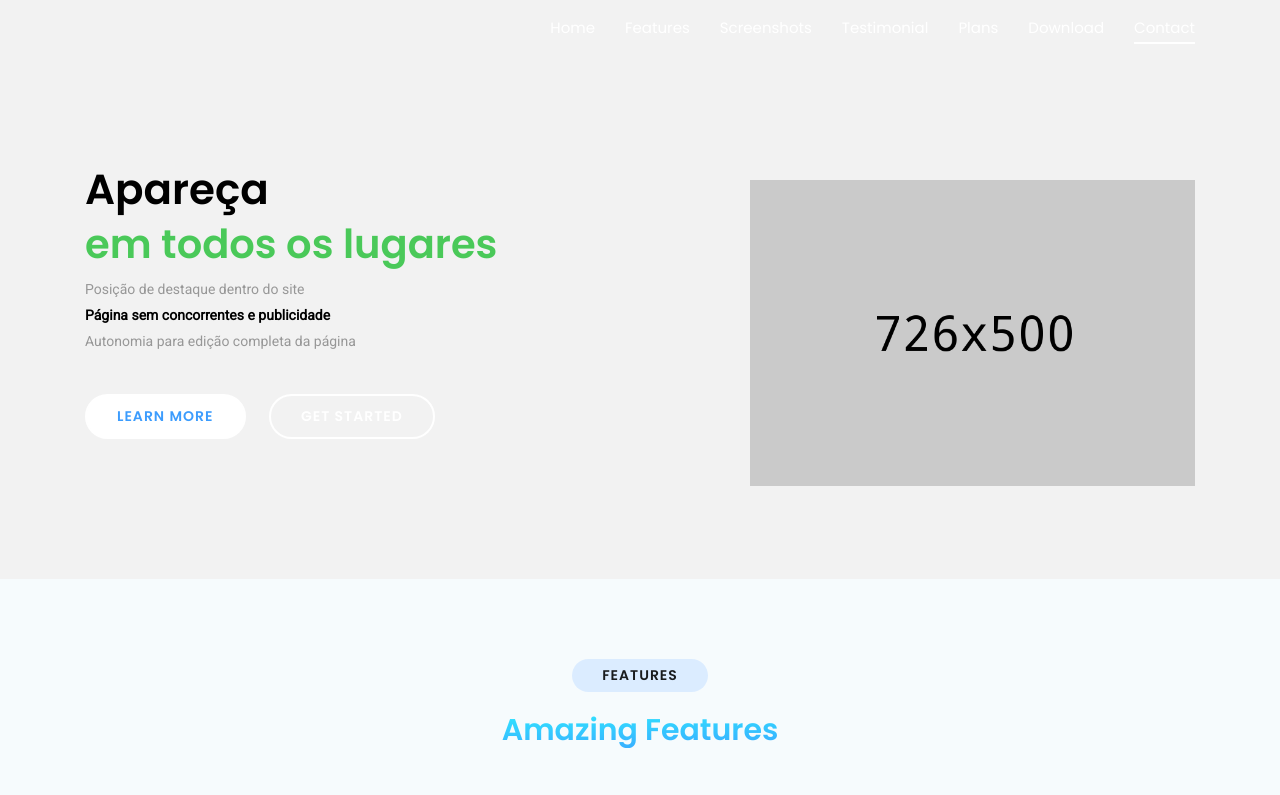
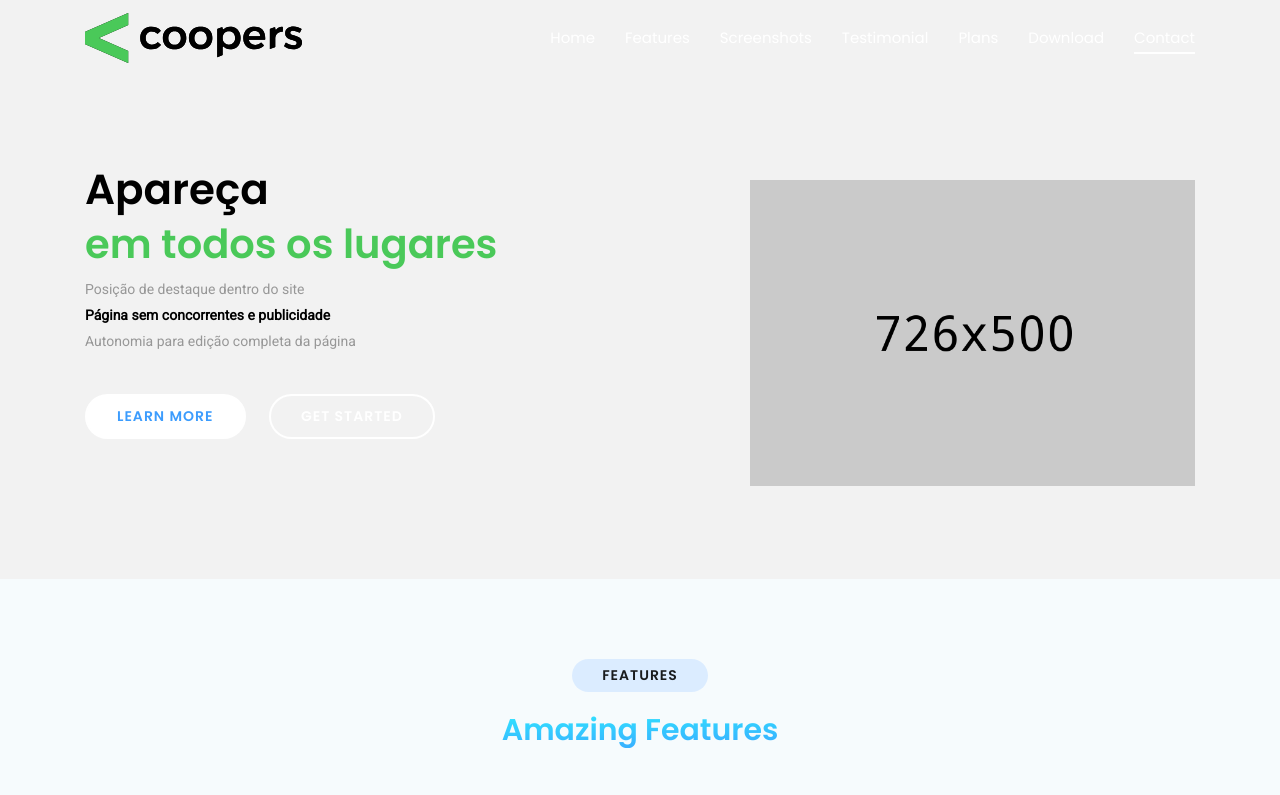
Before and after one commit to TayL0pes/teste, a plain HTML site: page proton-template-free/index.html in a window 1280 px wide. Shown: the top 795 px of the page. Drawn offline with Linux system fonts and the light colour scheme; files whose address does not match are found by name.

Commit message:
atualizando

```diff
--- a/proton-template-free/index.html
+++ b/proton-template-free/index.html
@@ -29,7 +29,7 @@
       <div class="overlay"></div>
       <nav class="navbar navbar-expand-md bg-inverse fixed-top scrolling-navbar">
         <div class="container">
-          <a href="index.html" class="navbar-brand"><img src="img/l" alt=""></a>
+          <a href="index.html" class="navbar-brand"><img src="img/Logo.svg" alt=""></a>
           <button class="navbar-toggler" type="button" data-toggle="collapse" data-target="#navbarCollapse" aria-controls="navbarCollapse" aria-expanded="false" aria-label="Toggle navigation">
             <i class="lni-menu"></i>
           </button>
```
